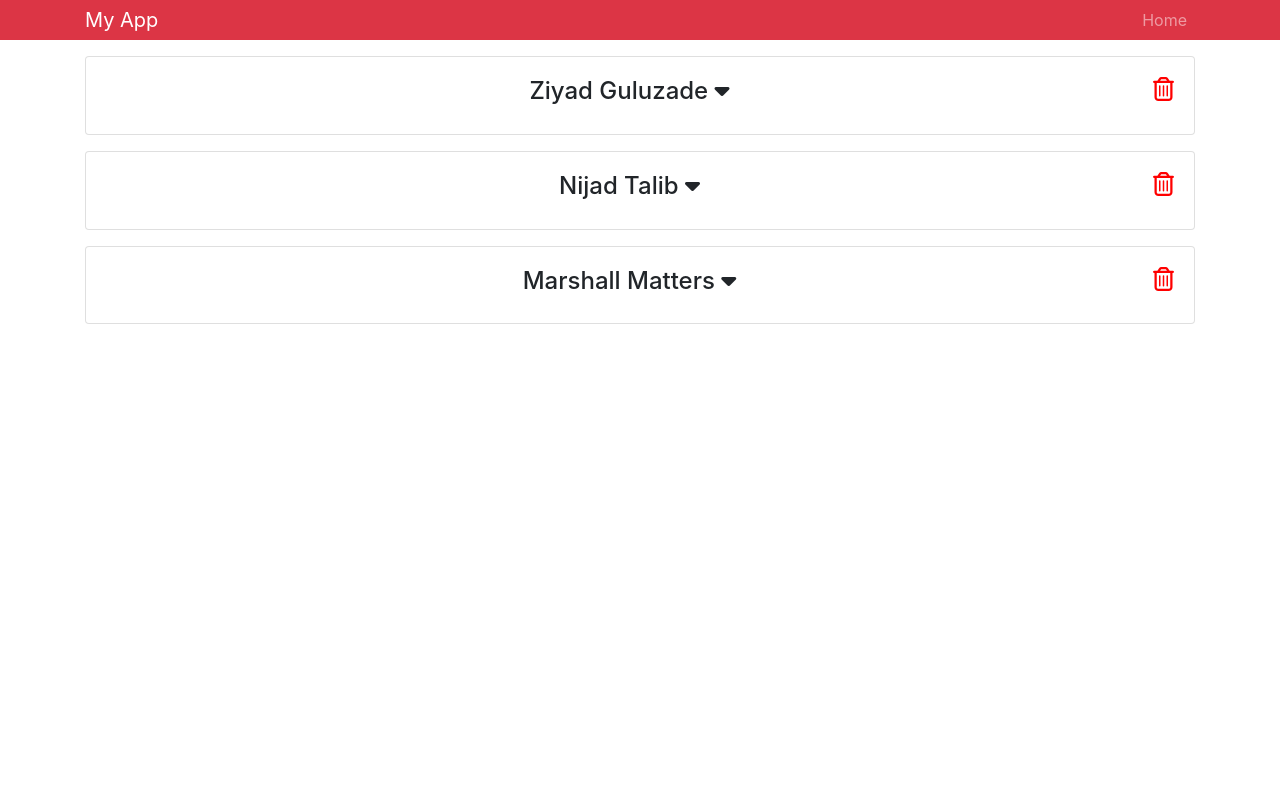
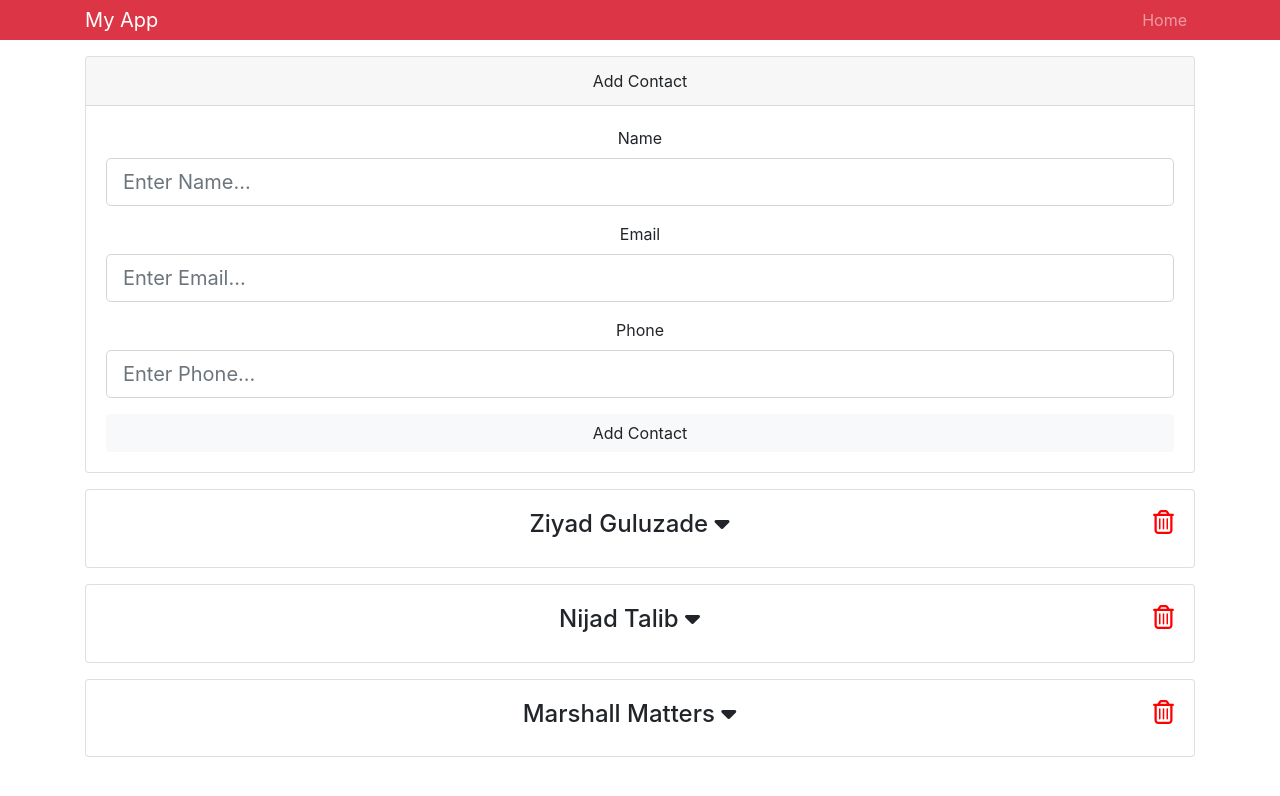
Before and after one commit to ZiyadGuluzade/contact-manager, a React (Create React App) app in the folder contact-manager/: page / in a window 1280 px wide. Shown: the top 796 px of the page. Built offline with nearby package versions, Linux system fonts and the light colour scheme.

Commit message:
created add-contact component

```diff
--- a/contact-manager/src/components/contacts/Addcontact.js
+++ b/contact-manager/src/components/contacts/Addcontact.js
@@ -1,10 +1,50 @@
 import React, { Component } from 'react'
 
 class Addcontact extends Component {
+    state = {
+        name: '',
+        email: '',
+        phone: ''
+    }
+
     render() {
         return (
-            <div>
+            <div className="card mb-3">
+                <div className="card-header">
+                    Add Contact
+                </div>
+                <div className="card-body">
+                    <form>
+                        <div className="form-group">
+                            <label htmlFor="name">Name</label>
+                            <input
+                                type="text"
+                                className="form-control form-control-lg"
+                                placeholder="Enter Name..."
+                                name="name" />
+                        </div>
 
+                        <div className="form-group">
+                            <label htmlFor="email">Email</label>
+                            <input
+                                type="email"
+                                name="email"
+                                className="form-control form-control-lg"
+                                placeholder="Enter Email..." />
+                        </div>
+
+                        <div className="form-group">
+                            <label htmlFor="phone">Phone</label>
+                            <input
+                                type="text"
+                                name="phone"
+                                className="form-control form-control-lg"
+                                placeholder="Enter Phone..." />
+                        </div>
+                        <input value="Add Contact" type="submit"
+                            className="btn btn-light btn-block" />
+                    </form>
+                </div>
             </div>
         )
     }
```
